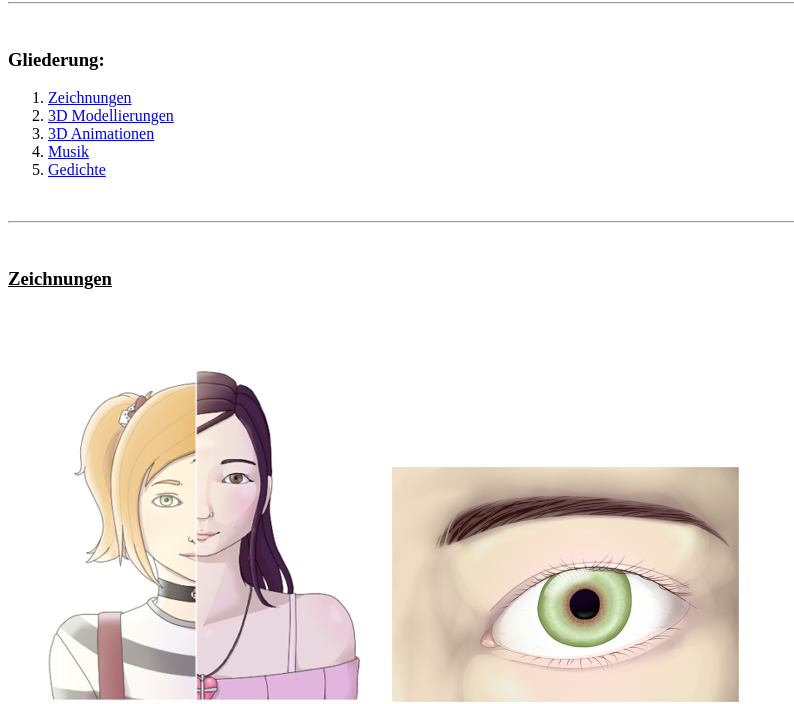
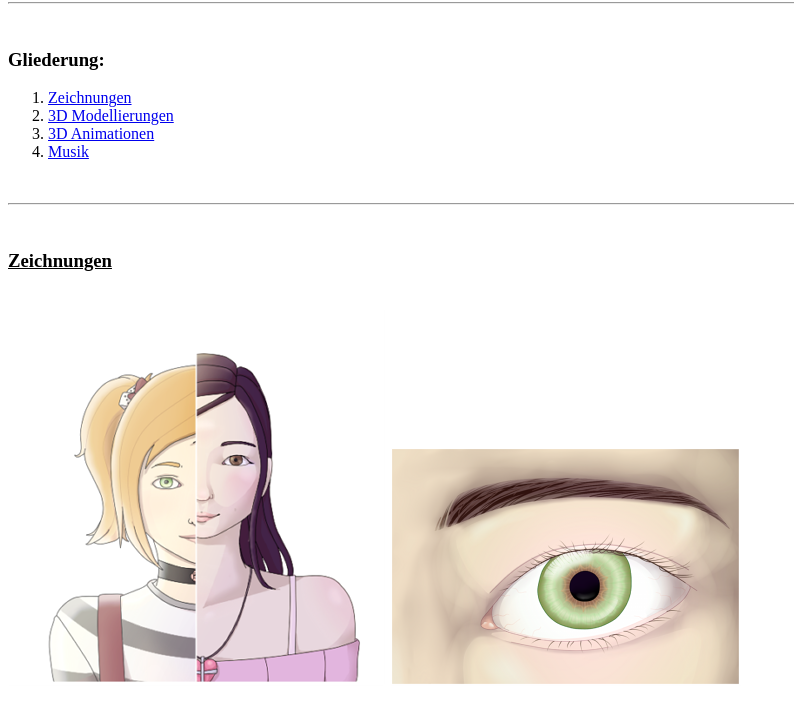
Before and after one commit to Tannenmeise/GiS_SoSe2020, a plain HTML site: page Aufgabe02/portfolio.html in a window 1280 px wide. Shown: the part 104-808 px from the top of the page, without its empty margins (0-794 px from the left). Drawn offline with Linux system fonts and the light colour scheme.

Commit message:
Aufgabe 2: update5

```diff
--- a/Aufgabe02/portfolio.html
+++ b/Aufgabe02/portfolio.html
@@ -28,7 +28,6 @@
                 <li><a href="#modellierungen">3D Modellierungen</a></li>
                 <li><a href="#animationen">3D Animationen</a></li>
                 <li><a href="#musik">Musik</a></li>
-                <li><a href="#gedichte">Gedichte</a></li>
             </ol>
         </div>
         <br>
```
